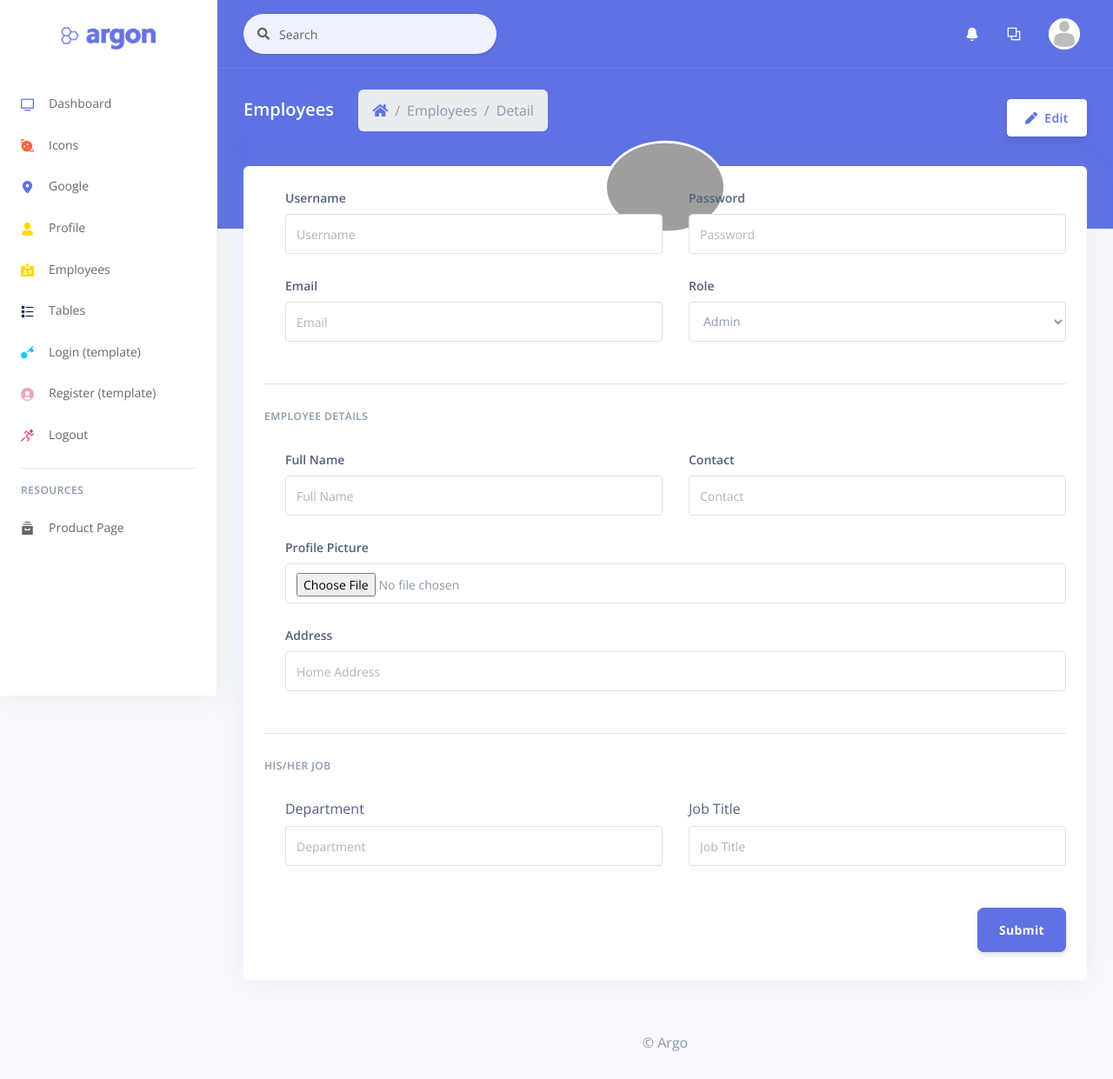
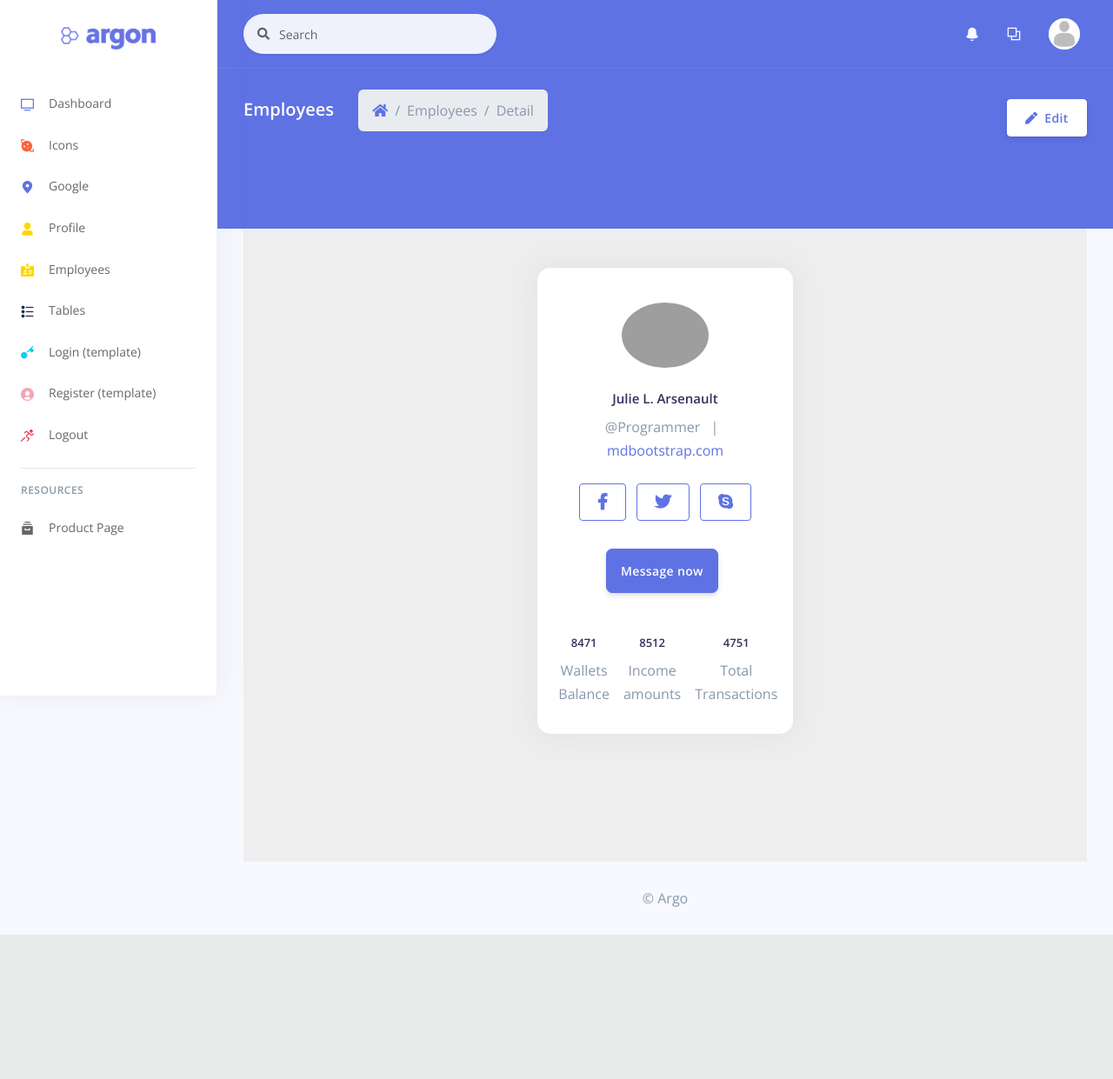
Before and after one commit to kchongee/employee-management-laravel, a Flask app: template apps/templates/home/employees_detail.html in a window 1280 px wide. Shown: the whole page at 87% size. After the commit the page ends 1075 px from the top, so only its background shows below. Run offline with Flask 2, Linux system fonts and the light colour scheme; the template is opened without the code that fills it, so the values that code supplies are empty; some libraries are stand-ins or nearby versions; grey boxes are pictures that could not be loaded.

Commit message:
change style

```diff
--- a/apps/templates/home/employees_detail.html
+++ b/apps/templates/home/employees_detail.html
@@ -42,7 +42,56 @@
 
 <!-- Page content -->
 <div class="container-fluid mt--6">
-  <div class="row">
+  <section class="vh-100" style="background-color: #eee;">
+    <div class="container py-5 h-100">
+      <div class="row d-flex justify-content-center align-items-center h-100">
+        <div class="col-md-12 col-xl-4">
+
+          <div class="card" style="border-radius: 15px;">
+            <div class="card-body text-center">
+              <div class="mt-3 mb-4">
+                <img src="https://mdbcdn.b-cdn.net/img/Photos/new-templates/bootstrap-chat/ava2-bg.webp"
+                  class="rounded-circle img-fluid" style="width: 100px;" />
+              </div>
+              <h4 class="mb-2">Julie L. Arsenault</h4>
+              <p class="text-muted mb-4">@Programmer <span class="mx-2">|</span> <a
+                  href="#!">mdbootstrap.com</a></p>
+              <div class="mb-4 pb-2">
+                <button type="button" class="btn btn-outline-primary btn-floating">
+                  <i class="fab fa-facebook-f fa-lg"></i>
+                </button>
+                <button type="button" class="btn btn-outline-primary btn-floating">
+                  <i class="fab fa-twitter fa-lg"></i>
+                </button>
+                <button type="button" class="btn btn-outline-primary btn-floating">
+                  <i class="fab fa-skype fa-lg"></i>
+                </button>
+              </div>
+              <button type="button" class="btn btn-primary btn-rounded btn-lg">
+                Message now
+              </button>
+              <div class="d-flex justify-content-between text-center mt-5 mb-2">
+                <div>
+                  <p class="mb-2 h5">8471</p>
+                  <p class="text-muted mb-0">Wallets Balance</p>
+                </div>
+                <div class="px-3">
+                  <p class="mb-2 h5">8512</p>
+                  <p class="text-muted mb-0">Income amounts</p>
+                </div>
+                <div>
+                  <p class="mb-2 h5">4751</p>
+                  <p class="text-muted mb-0">Total Transactions</p>
+                </div>
+              </div>
+            </div>
+          </div>
+
+        </div>
+      </div>
+    </div>
+  </section>
+  <!-- <div class="row">
     <div class="col">
       <div class="card">
         <div class="card-body justify-content-center">
@@ -85,7 +134,6 @@
               </div>
             </div>
             <hr class="my-4" />
-            <!-- Address -->
             <h6 class="heading-small text-muted mb-4">Employee Details</h6>
             <div class="pl-lg-4">
               <div class="row">
@@ -121,7 +169,6 @@
               </div>
             </div>
             <hr class="my-4" />
-            <!-- Description -->
             <h6 class="heading-small text-muted mb-4">His/Her Job</h6>
             <div class="pl-lg-4">
               <div class="row">
@@ -157,7 +204,7 @@
         </div>
       </div>
     </div>
-  </div>
+  </div>   -->
 
   {% include "includes/footer.html" %}
 
```
